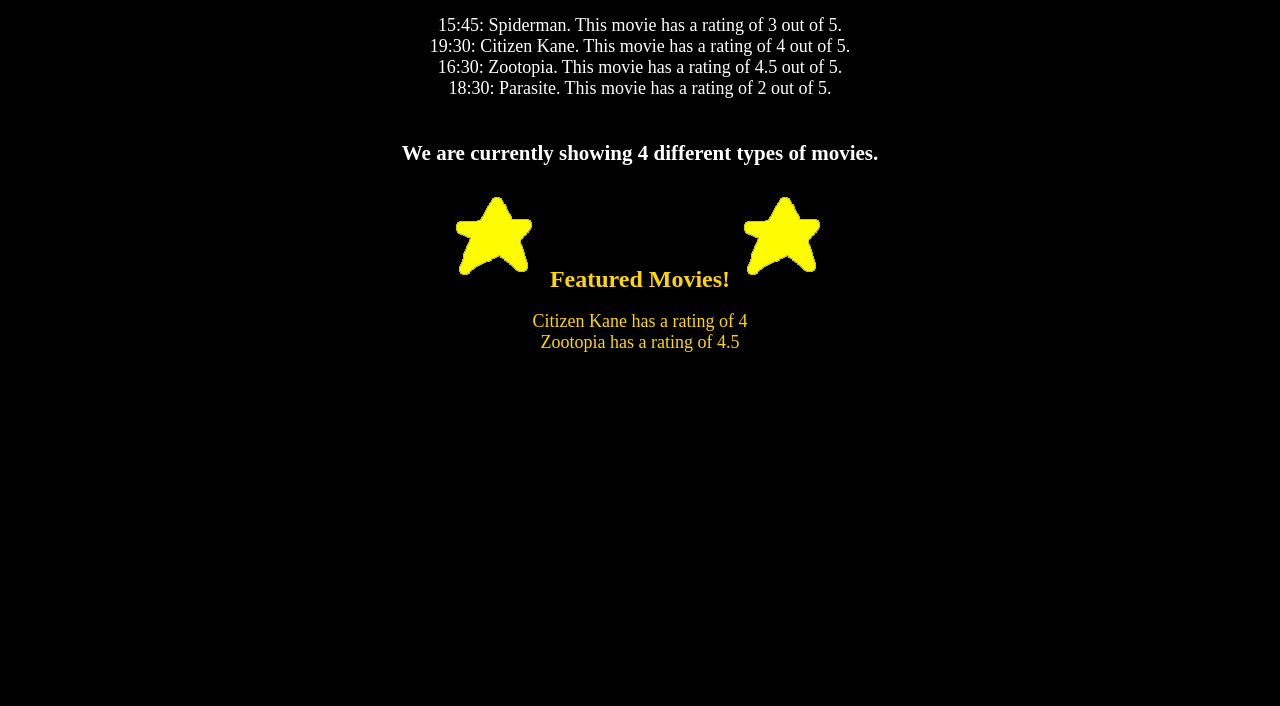
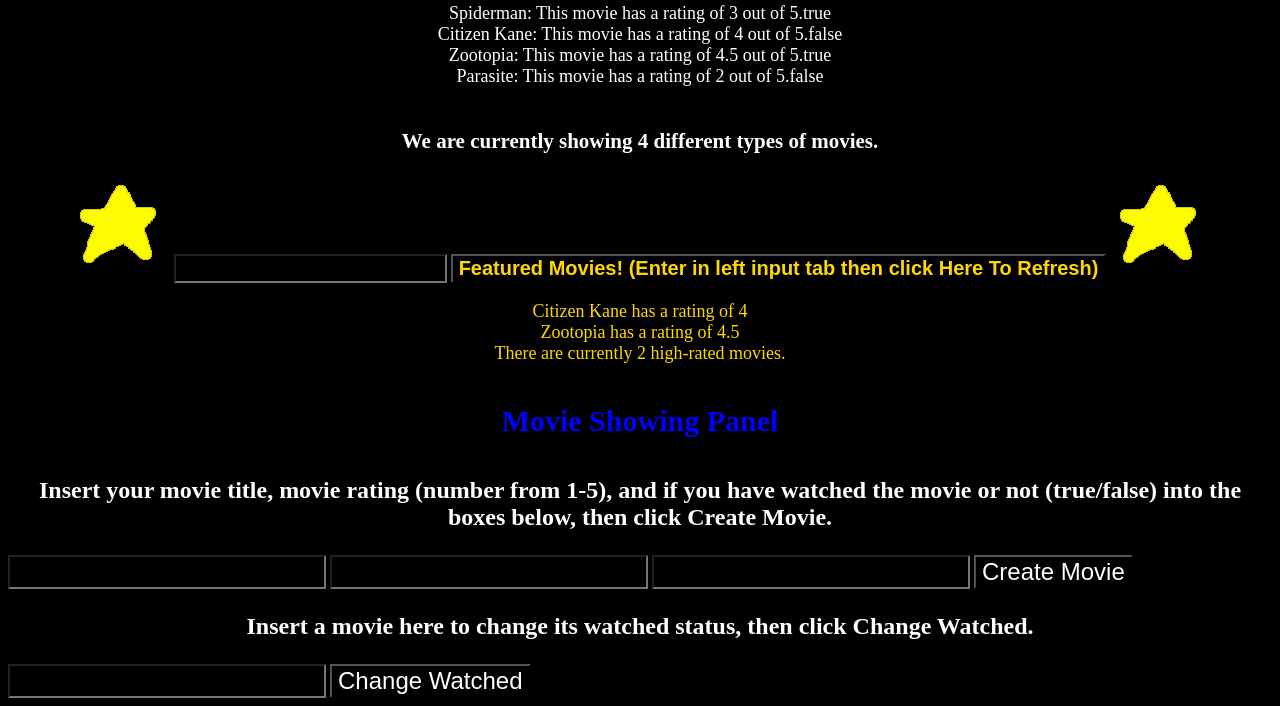
Before and after one commit to MyShuckle/JavascriptPractice1, a plain HTML site: page index.html in a window 1280 px wide. Shown: the part 540-1246 px from the top of the page. Before the commit the page ends 911 px from the top, so only its background shows below. Drawn offline with Linux system fonts and the light colour scheme.

Commit message:
Allowing new javascript functions

```diff
--- a/index.html
+++ b/index.html
@@ -7,18 +7,35 @@
     <title>LMC 2700 Movie Tracker</title>
 </head>
 
+<script>
+    function createMovie() {
+        let newMovie = new Movie(document.getElementById('CreateMovie1').value, document.getElementById('CreateMovie2').value, document.getElementById('CreateMovie3').value);
+        addMovie(newMovie);
+    }
+</script>
+
 <body>
     <!--New Lines Begin Here-->
     <h2><img src="Welcome Message.png" style="margin: auto;"></h2>
-    <h3>Now Showing:</h3>
+    <h3 onClick="printMovies()">Now Showing: (Click Here To Refresh)</h3>
     <p id="p1"></p>
     <p id="p2"></p>
     <div id="center">
         <img src="Featured Star.png">
-        <span>Featured Movies!</span>
+        <input type="text" id="highStar">
+        <button onClick="highRatings(document.getElementById('highStar').value)"><span>Featured Movies! (Enter in left input tab then click Here To Refresh)</span></button>
         <img src="Featured Star.png">
     </div>
     <p id="p3"></p>
+    <h4>Movie Showing Panel</h4>
+    <p class="HowToCreateAMovie">Insert your movie title, movie rating (number from 1-5), and if you have watched the movie or not (true/false) into the boxes below, then click Create Movie.</p>
+    <input type="text" id="CreateMovie1">
+    <input type="text" id="CreateMovie2">
+    <input type="text" id="CreateMovie3">
+    <button onClick="createMovie()" id="CreateButton">Create Movie</button>
+    <p class="HowToCreateAMovie">Insert a movie here to change its watched status, then click Change Watched.</p>
+    <input type="text" id="ChangeMovie">
+    <button onClick="changeWatched(document.getElementById('ChangeMovie').value)" id="ChangeButton">Change Watched</button>
     <script src="script.js"> </script>
 </body>
 </html>
--- a/script.js
+++ b/script.js
@@ -24,7 +24,7 @@ let printMovies = () => {
     document.getElementById("p2").innerHTML = "";
     console.log("Printing all movies...");
     for(let x = 0; x < allMovies.length; x++) {
-        document.getElementById("p1").innerHTML += Math.round((Math.random() * 13) + 8) + ":" + (15 * Math.trunc(Math.random() * 3 + 1)) + ": " + allMovies[x].title + ". This movie has a rating of " + allMovies[x].rating + " out of 5." + "<br>";
+        document.getElementById("p1").innerHTML += allMovies[x].title + ": This movie has a rating of " + allMovies[x].rating + " out of 5." + allMovies[x].haveWatched + "<br>";
         console.log(allMovies[x].title + ", rating of " + allMovies[x].rating + ", " + " haveWatched: " + allMovies[x].haveWatched);
     }
     document.getElementById("p2").innerHTML += "We are currently showing " + allMovies.length + " different types of movies.";
@@ -46,16 +46,18 @@ let highRatings = (rating) => {
             a++;
         }
     }
+    document.getElementById("p3").innerHTML += "There are currently " + a + " high-rated movies.";
     console.log("In total there are " + a + " matches.");
 }
 
 
 //Toggle the 'haveWatched' property of the specified movie
 let changeWatched = (title) => {
-    if(title.haveWatched == true) {
-        title.haveWatched = false;
-    } else {
-        title.haveWatched = true;
+    for(let i = 0; i < allMovies.length; i++) {
+        if(allMovies[i].title == title) {
+            allMovies[i].haveWatched = !allMovies[i].haveWatched;
+            break;
+        }
     }
     console.log("changing the status of the movie...");
 }
--- a/style.css
+++ b/style.css
@@ -23,13 +23,14 @@ h2 {
 
 h3 {
     font-size: 30px;
+    margin: auto;
     text-align: center;
     color: red;
 }
 
 span {
     color: gold;
-    font-size: 24px;
+    font-size: 20px;
     margin: auto;
     font-weight: bold;
 }
@@ -42,3 +43,24 @@ span {
     background-color: black;
     color: white;
 }
+
+.HowToCreateAMovie {
+    text-align: center;
+    font-weight: bold;
+    font-size: 24px;
+}
+
+#ChangeMovie, #CreateMovie1, #CreateMovie2, #CreateMovie3, #CreateButton, #ChangeButton {
+    font-size: 24px;
+}
+
+#highStar {
+    font-size: 20px;
+}
+
+h4 {
+    text-align: center;
+    font-size: 30px;
+    font-weight: bold;
+    color: blue;
+}
```
